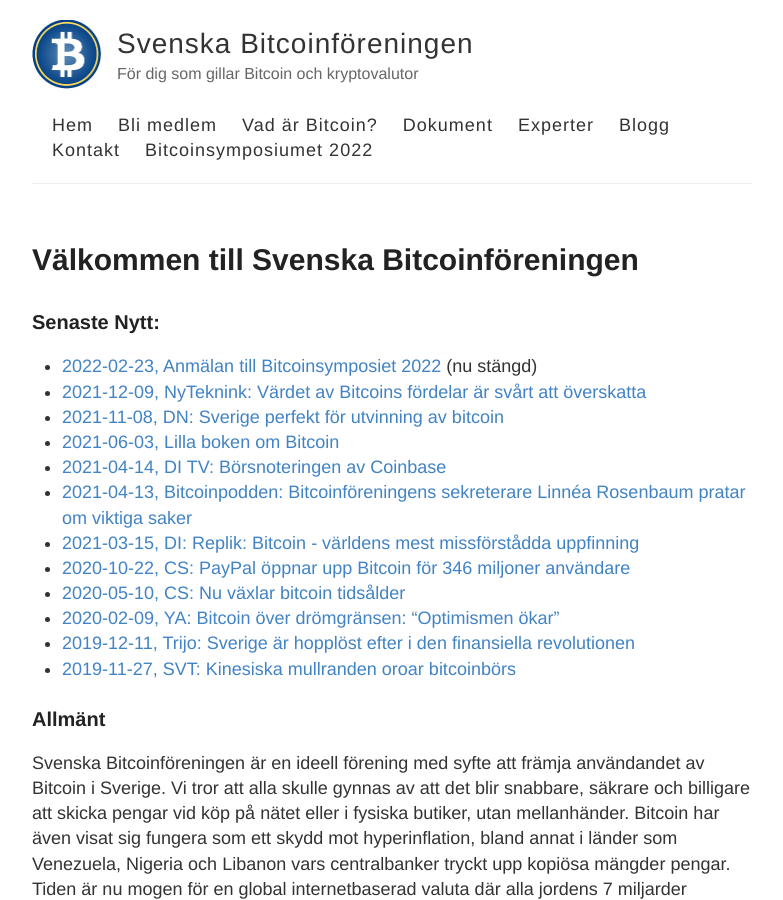
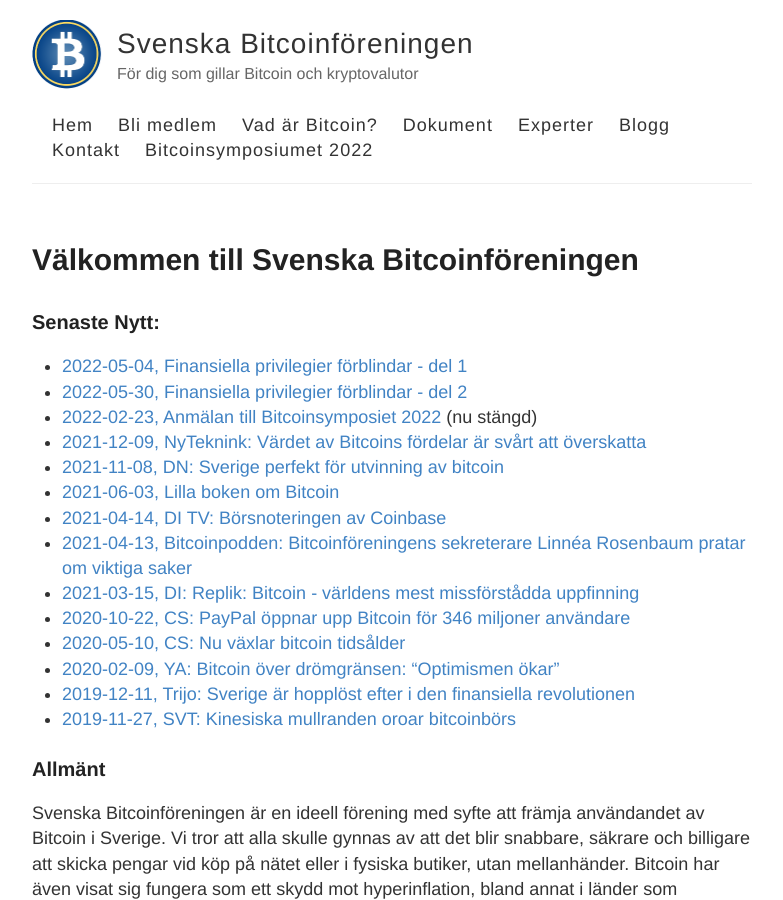
Before and after one commit to bitcoinforeningen/bitcoinforeningen.github.io, a Jekyll site: the page built from index.md, in a window 1280 px wide and 900 px high. Shown: the whole window, without its empty margins (248-1031 px from the left). Built offline with Jekyll 4.4.1, drawn with Linux system fonts in a browser that asks for light colours.

Commit message:
Update index.md
Lagt till Linneas artiklar

```diff
--- a/index.md
+++ b/index.md
@@ -5,6 +5,8 @@ permalink: /
 ---
 
 ### Senaste Nytt:
+- [2022-05-04, Finansiella privilegier förblindar - del 1](https://www.bitcoin.se/articles/finansiella-privilegier-forblindar-del-1)
+- [2022-05-30, Finansiella privilegier förblindar - del 2](https://www.bitcoin.se/articles/finansiella-privilegier-forblindar-del-2)
 - [2022-02-23, Anmälan till Bitcoinsymposiet 2022](https://www.eventbrite.se/e/bitcoinsymposium-2022-biljetter-200760228247) (nu stängd)
 - [2021-12-09, NyTeknink: Värdet av Bitcoins fördelar är svårt att överskatta](https://www.nyteknik.se/opinion/vardet-av-bitcoins-fordelar-ar-svart-att-overskatta-7025806)
 - [2021-11-08, DN: Sverige perfekt för utvinning av bitcoin](https://www.dn.se/debatt/sverige-perfekt-for-utvinning-av-bitcoin/)
```
